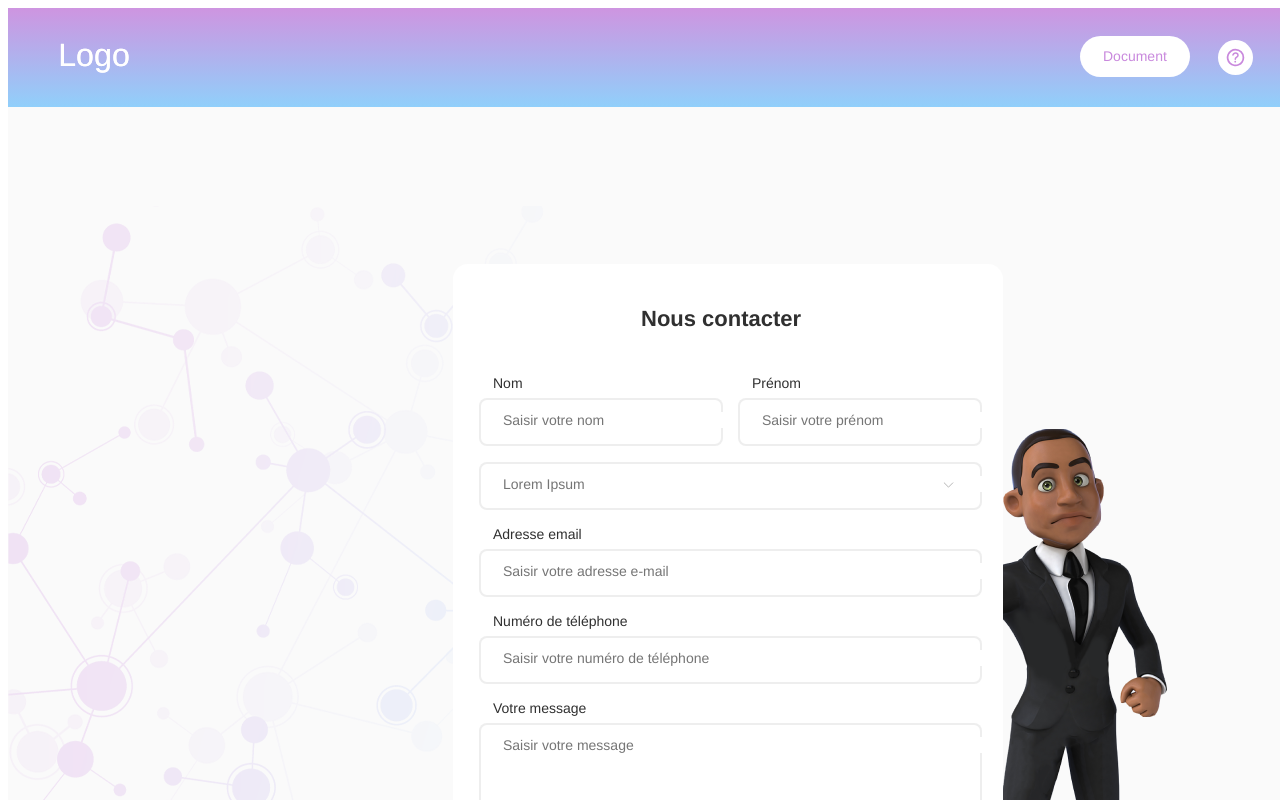
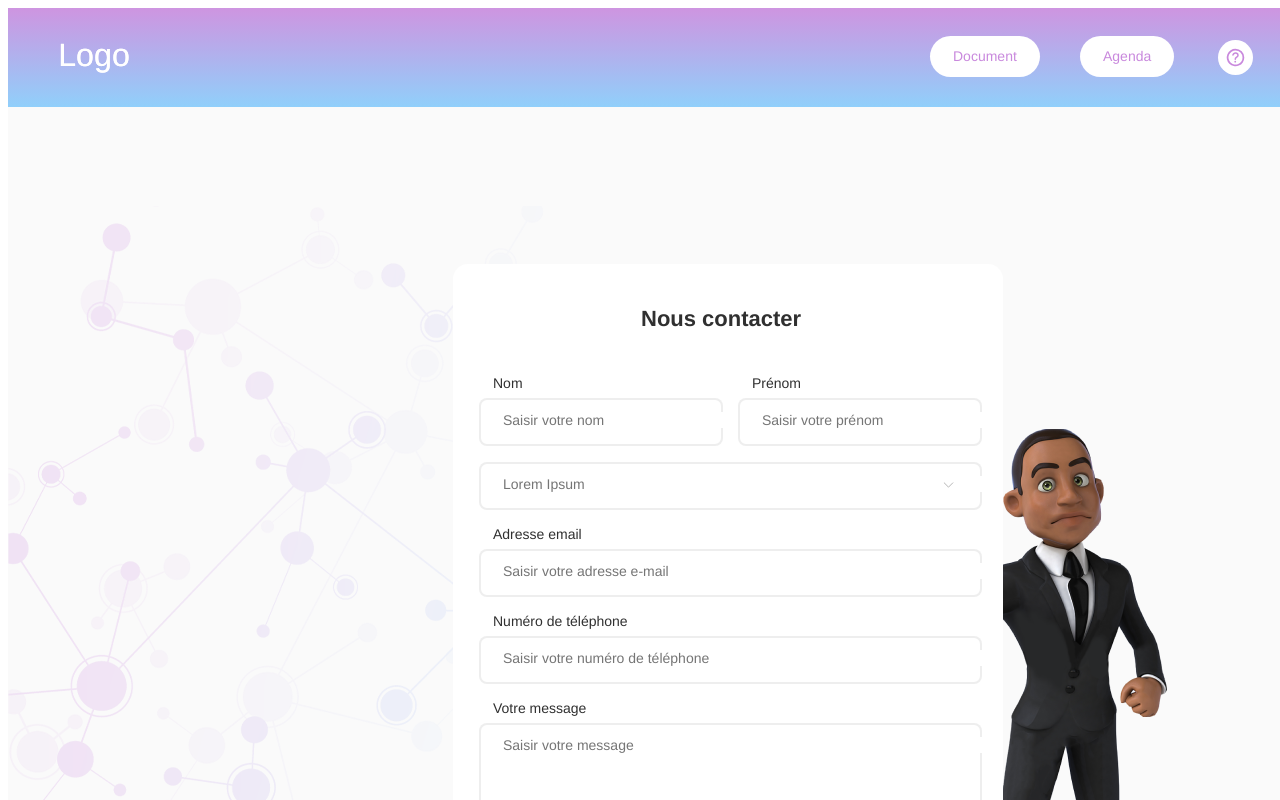
Before and after one commit to zakariacheknane/Login_Document_Agenda_Pages_Using_ReactJS, a React (Create React App) app: page /Login in a window 1280 px wide. Shown: the top 800 px of the page. Built offline with nearby package versions, Linux system fonts and the light colour scheme; the HTML template or start-up script is replaced by a standard one.

Commit message:
add Button

```diff
--- a/src/component/header.css
+++ b/src/component/header.css
@@ -19,6 +19,20 @@
     position: absolute;
     top: 28px;
     }
+    .header .btn1 {
+        all: unset;
+        align-items: center;
+        background-color: #ffffff;
+        border-radius: 50px;
+        box-sizing: border-box;
+        display: inline-flex;
+        gap: 10px;
+        justify-content: center;
+        left: 922px;
+        padding: 13px 23px;
+        position: absolute;
+        top: 28px;
+        }
     .header .text-wrapper {
     color: var(--lightp);
     font-family: "Avenir Next LT Pro-Demi", Helvetica;
--- a/src/component/header.js
+++ b/src/component/header.js
@@ -5,8 +5,12 @@ function Header() {
   return (
     <header className="header">
     <Link to="/Document">
+    <button className="btn1">
+    <div className="text-wrapper">Document</div>
+    </button></Link>
+    <Link to="/Agenda">
     <button className="btn">
-    <div className="text-wrapper">Document</div>
+    <div className="text-wrapper">Agenda</div>
     </button></Link>
     <div className="connecter">
     <div className="div">Se connecter</div>
```
